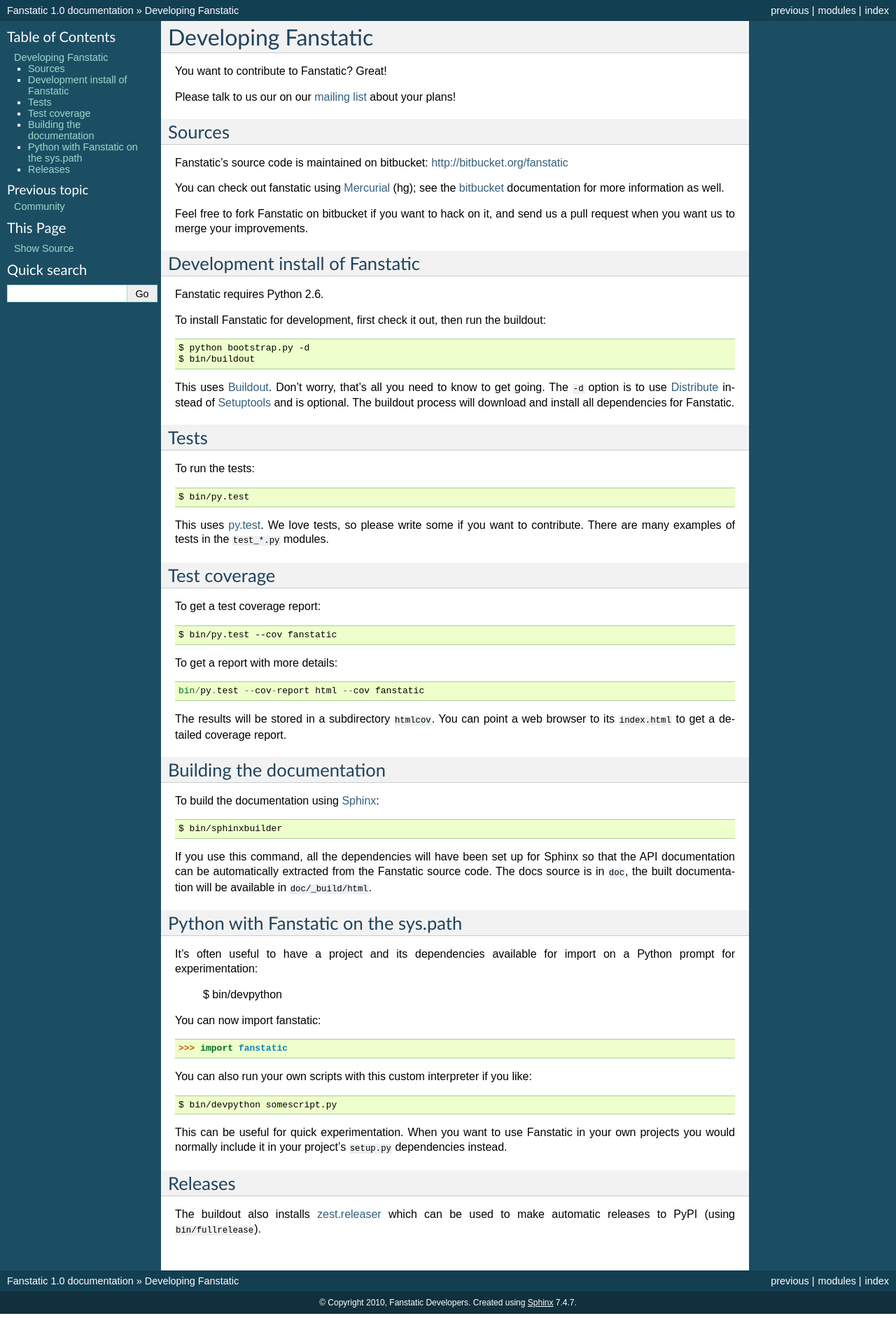
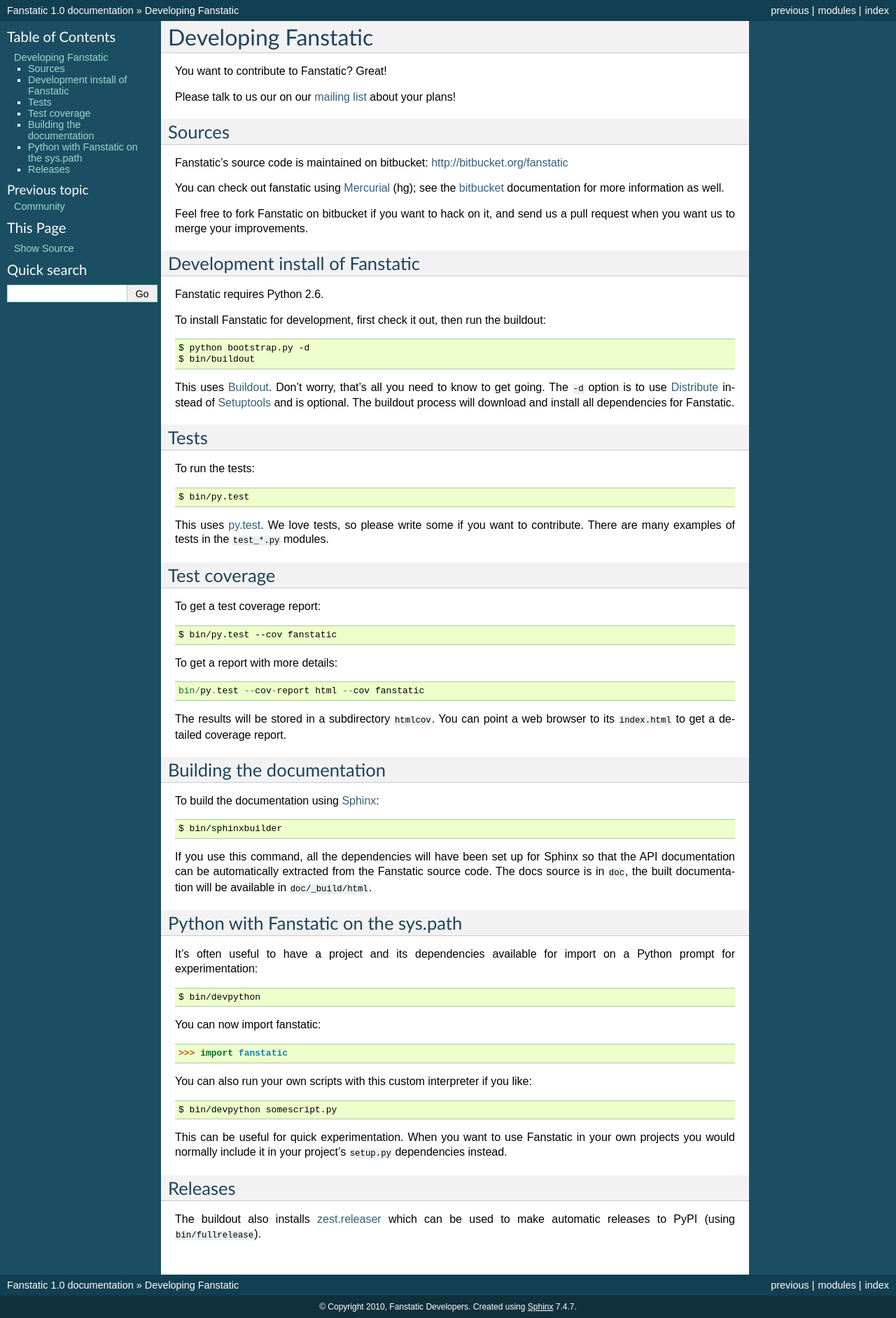
Before and after one commit to zopefoundation/fanstatic, a Sphinx documentation site: the page built from doc/development.rst, in a window 1280 px wide. Shown: the whole page at 70% size. Built offline with Sphinx 7.4.7, drawn with Linux system fonts in a browser that asks for light colours.

Commit message:
rest syntax fix.

```diff
--- a/doc/development.rst
+++ b/doc/development.rst
@@ -91,7 +91,7 @@
 -------------------------------------
 
 It's often useful to have a project and its dependencies available for
-import on a Python prompt for experimentation:
+import on a Python prompt for experimentation::
 
   $ bin/devpython
 
```
